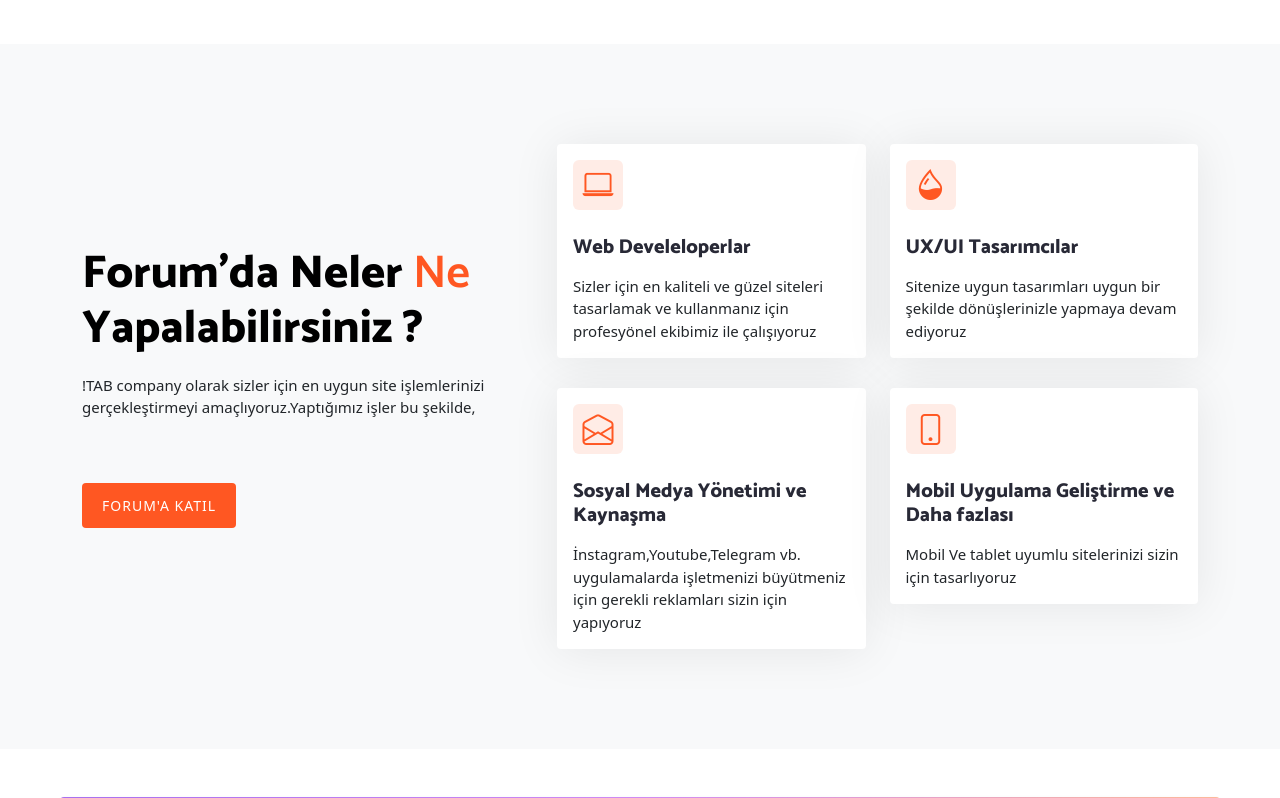
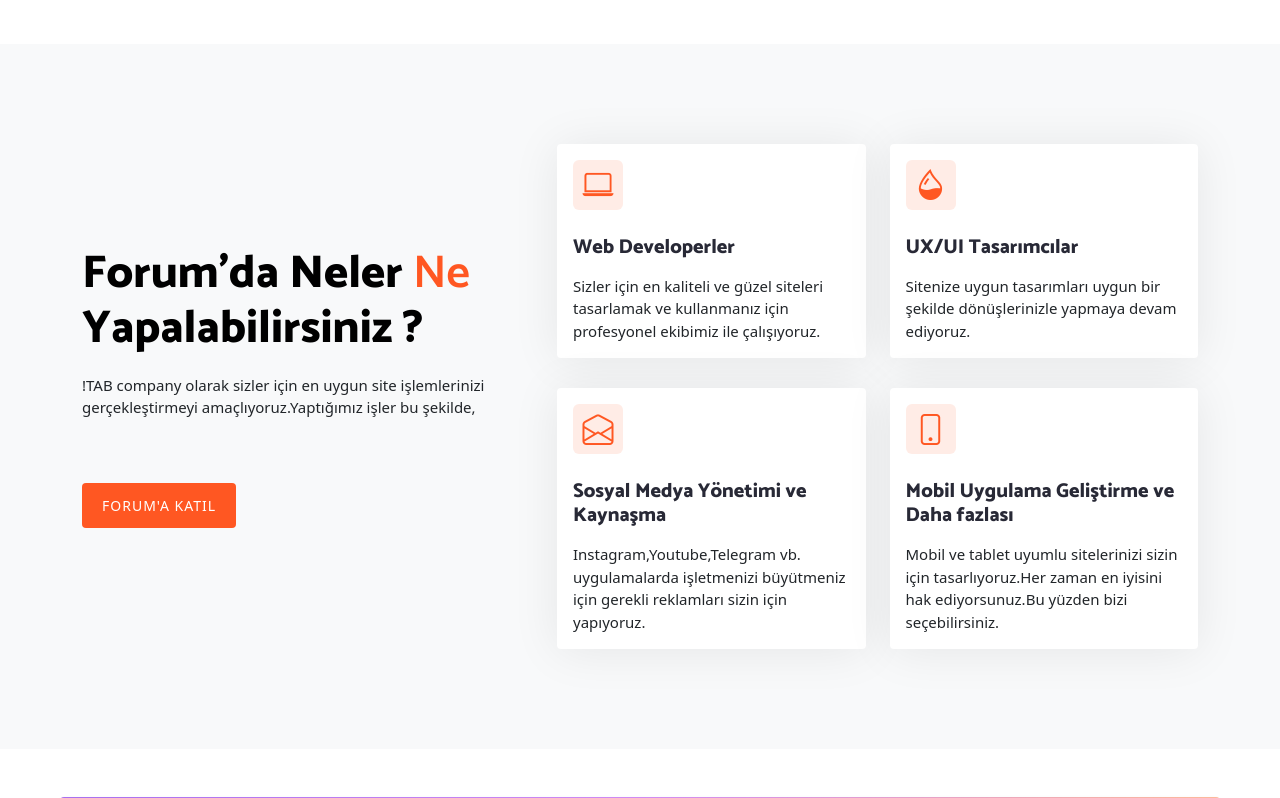
Before and after one commit to mekroket/unlemtabforum-django-backend, a Django app: page / in a window 1280 px wide. Shown: the part 1928-2726 px from the top of the page. Run offline with Django 3.2, Linux system fonts and the light colour scheme; some libraries are stand-ins or nearby versions.

Commit message:
index değişikliği

```diff
--- a/templates/index.html
+++ b/templates/index.html
@@ -85,8 +85,8 @@
                   <div class="card">
                      <div class="card-body">
                         <i class="bi bi-laptop"></i>
-                        <h5 class="card-title">Web Develeloperlar</h5>
-                        <p class="card-text">Sizler için en kaliteli ve güzel siteleri tasarlamak ve kullanmanız için profesyönel ekibimiz ile çalışıyoruz</p>
+                        <h5 class="card-title">Web Developerler</h5>
+                        <p class="card-text">Sizler için en kaliteli ve güzel siteleri tasarlamak ve kullanmanız için profesyonel ekibimiz ile çalışıyoruz.</p>
                      </div>
                   </div>
                </div>
@@ -95,7 +95,7 @@
                      <div class="card-body">
                         <i class="bi bi-droplet-half"></i>
                         <h5 class="card-title">UX/UI Tasarımcılar</h5>
-                        <p class="card-text">Sitenize uygun tasarımları uygun bir şekilde dönüşlerinizle yapmaya devam ediyoruz</p>
+                        <p class="card-text">Sitenize uygun tasarımları uygun bir şekilde dönüşlerinizle yapmaya devam ediyoruz.</p>
                      </div>
                   </div>
                </div>
@@ -104,7 +104,7 @@
                      <div class="card-body">
                         <i class="bi bi-envelope-open"></i>
                         <h5 class="card-title"> Sosyal Medya Yönetimi ve Kaynaşma</h5>
-                        <p class="card-text">İnstagram,Youtube,Telegram vb. uygulamalarda işletmenizi büyütmeniz için gerekli reklamları sizin için yapıyoruz</p>
+                        <p class="card-text">Instagram,Youtube,Telegram vb. uygulamalarda işletmenizi büyütmeniz için gerekli reklamları sizin için yapıyoruz.</p>
                      </div>
                   </div>
                </div>
@@ -113,7 +113,7 @@
                      <div class="card-body">
                         <i class="bi bi-phone"></i>
                         <h5 class="card-title"> Mobil Uygulama Geliştirme ve Daha fazlası</h5>
-                        <p class="card-text">Mobil Ve tablet uyumlu sitelerinizi sizin için tasarlıyoruz</p>
+                        <p class="card-text">Mobil ve tablet uyumlu sitelerinizi sizin için tasarlıyoruz.Her zaman en iyisini hak ediyorsunuz.Bu yüzden bizi seçebilirsiniz.</p>
                      </div>
                   </div>
                </div>
```
